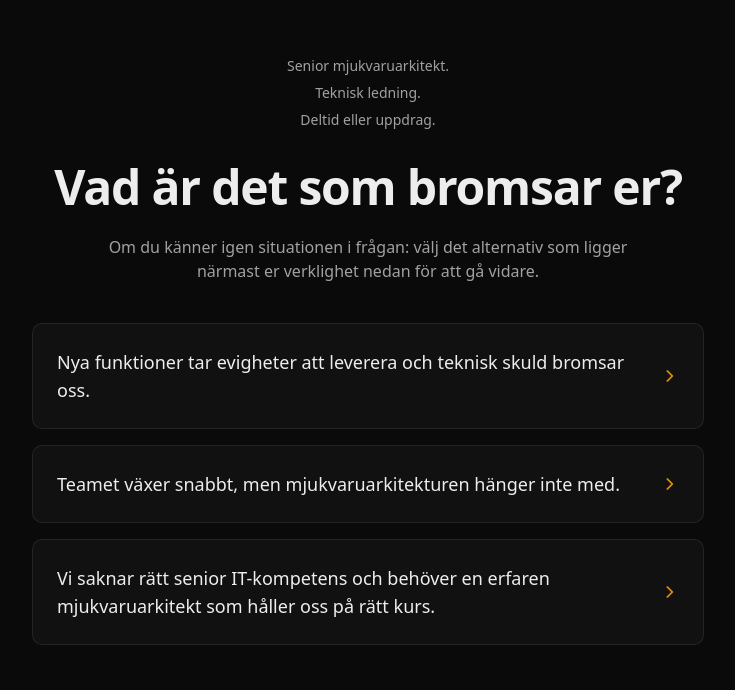
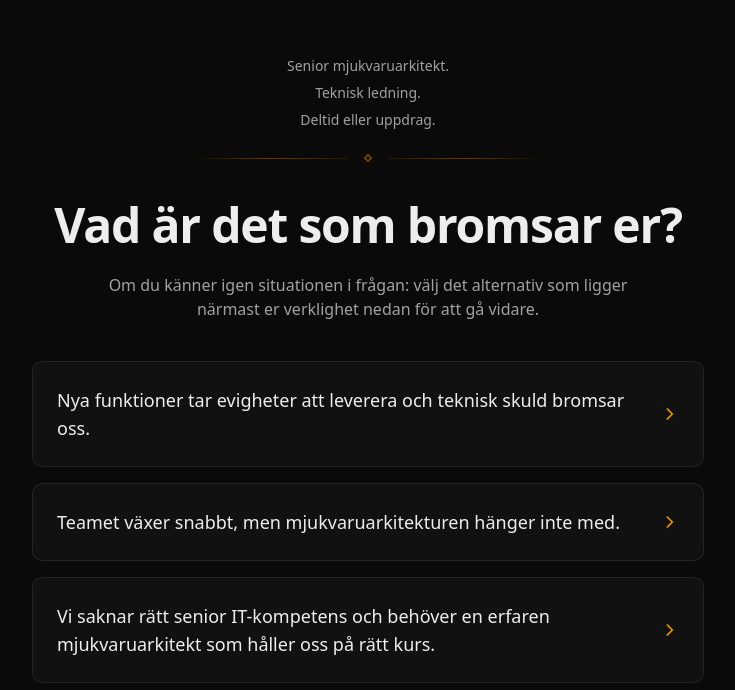
Before and after one commit to rthunborg/enhancior.se, a Next.js app: page / in a window 1280 px wide. Shown: the part 105-795 px from the top of the page, without its empty margins (272-1007 px from the left). Built offline with nearby package versions, Linux system fonts and the light colour scheme; no server answers.

Commit message:
add delimiter

```diff
--- a/src/app/page.tsx
+++ b/src/app/page.tsx
@@ -37,10 +37,18 @@ export default function Home() {
   return (
     <div className="flex min-h-screen flex-col items-center bg-[#0A0A0A] px-4">
       <div className="w-full max-w-2xl py-16 md:py-24 lg:py-32 xl:py-40">
-        <div className="mb-8 space-y-1 text-center text-sm leading-relaxed text-[#A1A1A1]">
+        <div className="mb-6 space-y-1 text-center text-sm leading-relaxed text-[#A1A1A1]">
           <p>Senior mjukvaruarkitekt.</p>
           <p>Teknisk ledning.</p>
           <p>Deltid eller uppdrag.</p>
+        </div>
+        <div
+          className="mx-auto mb-10 flex max-w-sm items-center gap-4 px-4"
+          aria-hidden="true"
+        >
+          <div className="h-px min-w-0 flex-1 bg-gradient-to-r from-transparent via-[rgba(245,158,11,0.35)] to-[rgba(245,158,11,0.08)]" />
+          <div className="size-1.5 shrink-0 rotate-45 border border-[#F59E0B]/45 bg-[#F59E0B]/15 shadow-[0_0_12px_rgba(245,158,11,0.2)]" />
+          <div className="h-px min-w-0 flex-1 bg-gradient-to-l from-transparent via-[rgba(245,158,11,0.35)] to-[rgba(245,158,11,0.08)]" />
         </div>
         <h1 className="mb-6 text-center text-3xl font-bold tracking-tight text-[#EDEDED] sm:text-4xl lg:text-5xl">
           Vad är det som bromsar er?
```
